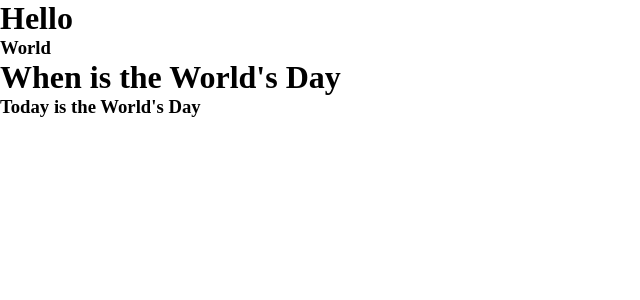
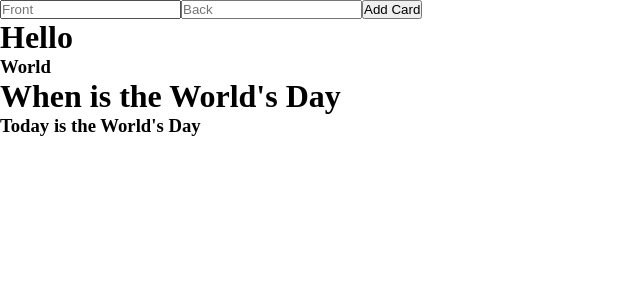
Before and after one commit to DeboDevelop/mempool, a React (Create React App) app: page / in a window 1280 px wide. Shown: the top 300 px of the page, without its empty margins (0-640 px from the left). Built offline with nearby package versions, Linux system fonts and the light colour scheme.

Commit message:
Added a navbar component and a form to handle the feature of added cards.

```diff
--- a/src/App.js
+++ b/src/App.js
@@ -1,10 +1,12 @@
 import "./App.css";
 import { CardProvider } from "./CardContext";
 import AllCards from "./Components/AllCards";
+import Nav from "./Components/Nav";
 
 function App() {
     return (
         <CardProvider>
+            <Nav />
             <AllCards />
         </CardProvider>
     );
--- a/src/Components/AllCards.js
+++ b/src/Components/AllCards.js
@@ -4,7 +4,6 @@ import Card from "./Card";
 
 function AllCards() {
     const [state, setState] = useContext(CardContext);
-    console.log(state);
     return (
         <div>
             {state.map(card => (
--- /dev/null
+++ b/src/Components/Nav.js
@@ -0,0 +1,46 @@
+import React, { useContext, useState } from "react";
+import { CardContext } from "../CardContext";
+
+function Nav() {
+    const [cardState, setCardState] = useContext(CardContext);
+    const [state, setState] = useState(() => {
+        return {
+            front: "",
+            back: "",
+        };
+    });
+
+    const handleFront = e => {
+        setState(prevState => {
+            return {
+                ...prevState,
+                front: e.target.value,
+            };
+        });
+    };
+    const handleBack = e => {
+        setState(prevState => {
+            return {
+                ...prevState,
+                back: e.target.value,
+            };
+        });
+    };
+    const handleSubmit = e => {
+        e.preventDefault();
+        setCardState(prevState => {
+            return [...prevState, state];
+        });
+    };
+    return (
+        <nav>
+            <form onSubmit={handleSubmit}>
+                <input type="text" placeholder="Front" onChange={handleFront} />
+                <input type="text" placeholder="Back" onChange={handleBack} />
+                <button>Add Card</button>
+            </form>
+        </nav>
+    );
+}
+
+export default Nav;
```
Also changed, not shown: 1 other file (tests, documents, lock files or other folders).
